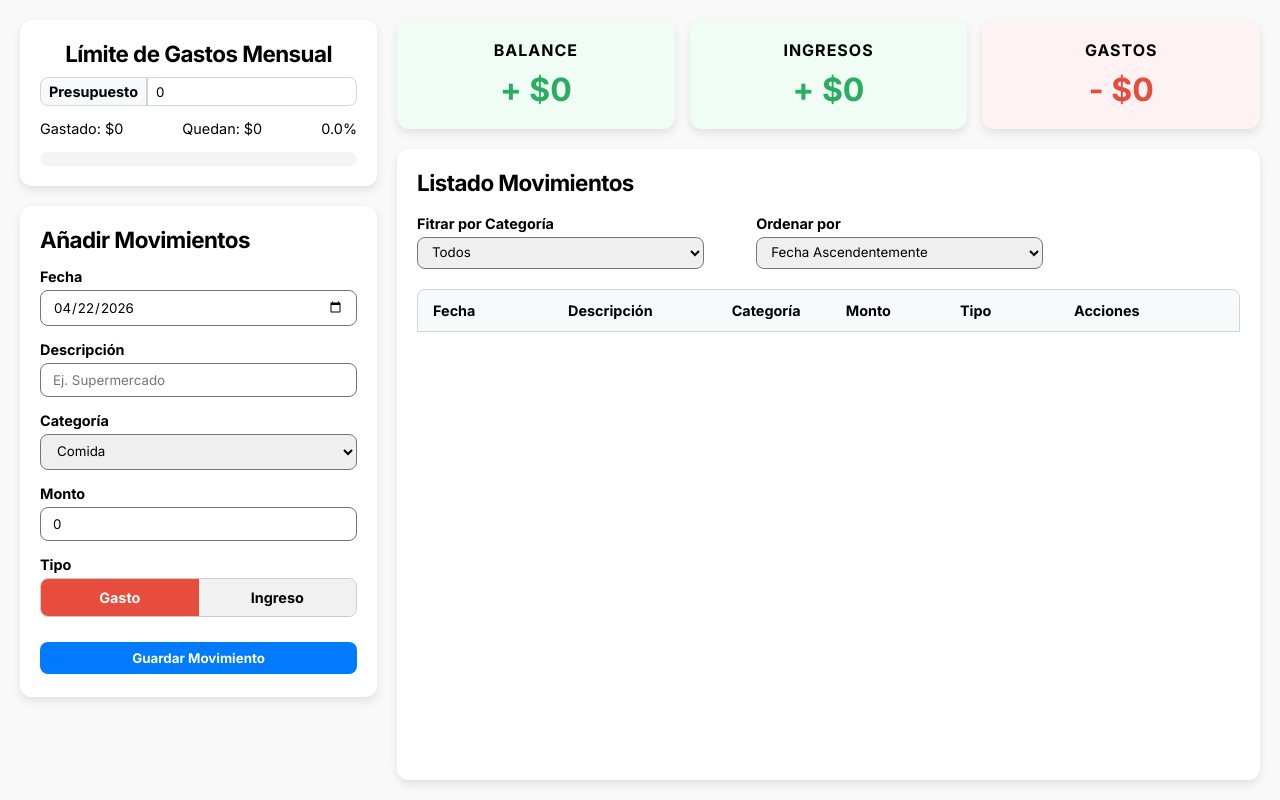
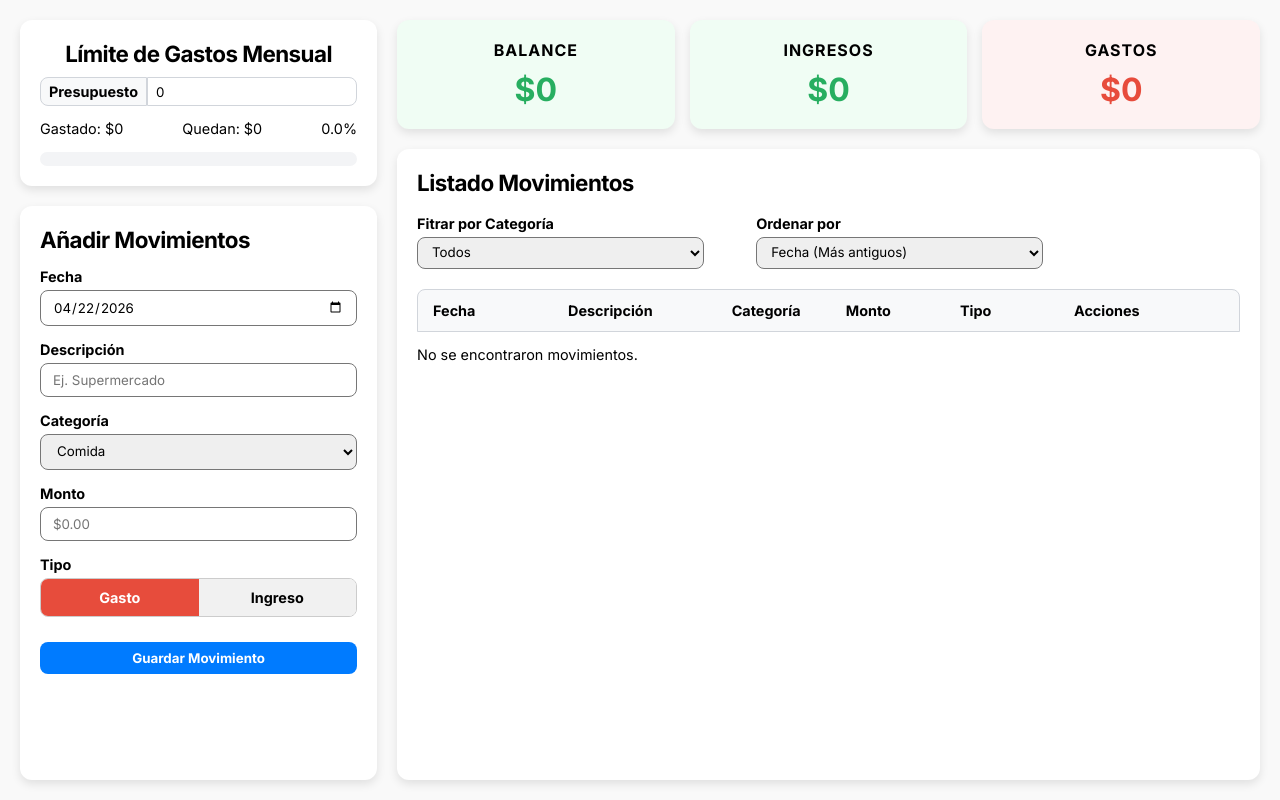
Before and after one commit to JuanPanero/DesarrolloSoftware-TP2, a React (Vite) app: page / in a window 1280 px wide. Built offline with nearby package versions, Linux system fonts and the light colour scheme.

Commit message:
refactor:  limpieza general de código y optimización de componentes

```diff
--- a/src/App.jsx
+++ b/src/App.jsx
@@ -7,20 +7,25 @@ import Presupuesto from './components/Presupuesto'
 
 function App() {
   const [movimientos, setMovimientos] = useState(()=>{
-    const datosGuardados = localStorage.getItem('movimientos')
-    return datosGuardados ? JSON.parse(datosGuardados) : []
+    try {
+      const datosGuardados = localStorage.getItem('movimientos');
+      return datosGuardados ? JSON.parse(datosGuardados) : [];
+    } catch (error) {
+      console.error("Error al cargar movimientos:", error);
+      return [];
+    }
   })
   const [filtro, setFiltro] = useState('todos')
   const [orden, setOrden] = useState('fecha')
+  const categorias = ['comida', 'salario', 'transporte', 'ocio', 'servicios', 'salud', 'educación', 'otros']
 
-  const agregarMovimientos = (nuevo) => {
-    setMovimientos([...movimientos, nuevo])
-  }
+  const agregarMovimiento = (nuevo) => setMovimientos([...movimientos, nuevo])
+
   const eliminarMovimiento = (movEliminar) => {
     setMovimientos(movimientos.filter((m)=>m.id!==movEliminar.id))
   }
 
-  const actualizarMovimiento = (movEditado) =>{
+  const editarMovimiento = (movEditado) =>{
     setMovimientos(movimientos.map((m)=> m.id === movEditado.id ? movEditado : m))
   }
 
@@ -30,29 +35,24 @@ function App() {
 
   const movFiltrados = movimientos.filter(mov=>{
     if(filtro === 'todos') return true
-
     return mov.categoria === filtro
   })
 
-  const movOrdenados = movFiltrados.sort((a,b)=>{
-    if(orden === 'fechaAsc'){
-      return new Date(a.fecha) - new Date(b.fecha)
-    } else if (orden === 'fechaDes'){
-      return new Date(b.fecha) - new Date(a.fecha)
-    }else if (orden === 'montoAsc'){
-      return a.monto - b.monto
-    }
-    return b.monto - a.monto
+  const movOrdenados = [...movFiltrados].sort((a,b)=>{
+    if(orden === 'fechaAsc') return new Date(a.fecha) - new Date(b.fecha)
+    if (orden === 'fechaDes') return new Date(b.fecha) - new Date(a.fecha)
+    if (orden === 'montoAsc') return a.monto - b.monto
+    return b.monto - a.monto //montoDes
   })
 
   return (
       <div className='contenedor-app'>
         <div className='columna-izq'>
           <Presupuesto movimientos={movimientos}/>
-          <Formulario className='formulario' agregarMov={agregarMovimientos}/>
+          <Formulario agregarMov={agregarMovimiento} categorias={categorias}/>
         </div>
         <div className='contenedor-info'>
-          <Balance className='contenedor-balance' movimientos={movimientos}/>
+          <Balance movimientos={movimientos}/>
           <Listado
             movimientos={movOrdenados}
             filtro={filtro}
@@ -60,8 +60,8 @@ function App() {
             orden={orden}
             setOrden={setOrden}
             eliminar={eliminarMovimiento}
-            actualizar={actualizarMovimiento}
-            className='contenedor-listado'
+            actualizar={editarMovimiento}
+            categorias={categorias}
           />
         </div>
       </div>
--- a/src/components/Balance.jsx
+++ b/src/components/Balance.jsx
@@ -1,11 +1,9 @@
-import '../App.css'
 import TarjetaBalance from './TarjetaBalance'
 
-function Balance({movimientos, className}){
+function Balance({movimientos}){
 
     let totalIngreso = 0
     let totalGasto = 0
-
     movimientos.forEach(mov => {
         if (mov.tipo === 'ingreso'){
             totalIngreso += mov.monto
@@ -13,14 +11,25 @@ function Balance({movimientos, className}){
             totalGasto += mov.monto
         }
     })
-
     const balanceTotal = totalIngreso - totalGasto
 
     return(
         <div className="contenedor-balance">
-            <TarjetaBalance titulo='Balance' monto={balanceTotal < 0 ? balanceTotal *(-1): balanceTotal} tipo={balanceTotal >=0 ? 'ingreso' : 'gasto'}/>
-            <TarjetaBalance titulo='Ingresos' monto={totalIngreso} tipo='ingreso'/>
-            <TarjetaBalance titulo='Gastos' monto={totalGasto} tipo='gasto'/>
+            <TarjetaBalance
+                titulo='Balance'
+                monto={Math.abs(balanceTotal)}
+                tipo={balanceTotal >=0 ? 'ingreso' : 'gasto'}
+            />
+            <TarjetaBalance
+                titulo='Ingresos'
+                monto={totalIngreso}
+                tipo='ingreso'
+            />
+            <TarjetaBalance
+                titulo='Gastos'
+                monto={totalGasto}
+                tipo='gasto'
+            />
         </div>
     )
 }
--- a/src/components/EditMovimiento.jsx
+++ b/src/components/EditMovimiento.jsx
@@ -1,5 +1,5 @@
 import { useState } from "react"
-function EditMovimiento({mov, actualizar, cambiarEditando}){
+function EditMovimiento({mov, actualizar, cambiarModo, categorias}){
         const [descripcion, setDescripcion] = useState(mov.descripcion)
         const [monto, setMonto] = useState(mov.monto)
         const [tipo, setTipo] = useState(mov.tipo)
@@ -8,7 +8,7 @@ function EditMovimiento({mov, actualizar, cambiarEditando}){
 
         const manejoCambiar = (e) =>{
         e.preventDefault()
-        if(monto <= 0 || descripcion === ''){
+        if(monto <= 0 || monto === '' || descripcion.trim() === ''){
             alert("Por favor, complete bien los campos")
             return
         }
@@ -21,41 +21,38 @@ function EditMovimiento({mov, actualizar, cambiarEditando}){
             fecha
         }
         actualizar(nuevoMov)
-        cambiarEditando()
+        cambiarModo()
         }
 
     return(
         <>
         <input
-            id="fecha"
             type="date"
             value={fecha}
             onChange={(e) => setFecha(e.target.value)}
         />
-        <input type="text" id='descripcion' placeholder='Ej. Supermercado' value={descripcion}
+        <input type="text" placeholder='Ej. Supermercado' value={descripcion}
             onChange={(e)=>setDescripcion(e.target.value)}
         />
         <select id='categoria' value={categoria} placeholder='Categoría'
             onChange={(e)=>setCategoria(e.target.value)}>
-            <option value="comida">Comida</option>
-            <option value="salario">Salario</option>
-            <option value="transporte">Transporte</option>
-            <option value="ocio">Ocio</option>
-            <option value="servicios">Servicios</option>
-            <option value="salud">Salud</option>
-            <option value="otros">Otros</option>
+            {categorias.map((cat)=>(
+                <option key={cat} value={cat}  className='option-categoria'>
+                    {cat}
+                </option>
+            ))}
         </select>
-        <input type="number" id='monto' placeholder='$0.00' value={monto}
+        <input type="number" placeholder='$0.00' value={monto}
             onChange={(e)=>setMonto(e.target.value)}
         />
-        <select id="tipo" value={tipo}
+        <select value={tipo}
             onChange={(e)=>setTipo(e.target.value)}>
             <option value="gasto">Gasto</option>
             <option value="ingreso">Ingreso</option>
         </select>
         <div className="contenedor-acciones">
             <button onClick={manejoCambiar} className="btn-accion btn-editar">Guardar</button>
-            <button onClick={cambiarEditando} className="btn-accion btn-eliminar">Cancelar</button>
+            <button onClick={cambiarModo} className="btn-accion btn-eliminar">Cancelar</button>
         </div>
     </>
 
--- a/src/components/Formulario.jsx
+++ b/src/components/Formulario.jsx
@@ -1,9 +1,8 @@
 import { useState } from 'react'
-import '../App.css'
 
-function Formulario({agregarMov, className}) {
+function Formulario({agregarMov, categorias}) {
     const [descripcion, setDescripcion] = useState('')
-    const [monto, setMonto] = useState(0)
+    const [monto, setMonto] = useState('')
     const [tipo, setTipo] = useState('gasto')
     const [categoria, setCategoria] = useState('comida')
     const [fecha, setFecha] = useState(new Date().toISOString().split('T')[0])
@@ -11,14 +10,14 @@ function Formulario({agregarMov, className}) {
     const guardarMov = (e) =>{
         e.preventDefault()
 
-        if(monto <= 0 || descripcion === ''){
+        if(monto <= 0 || monto === ''|| descripcion.trim() === ''){
             alert("Por favor, complete bien los campos")
             return
         }
 
         const nuevoMov = {
             id: Date.now(),
-            descripcion,
+            descripcion: descripcion.trim(),
             monto: parseFloat(monto),
             tipo,
             categoria,
@@ -28,12 +27,13 @@ function Formulario({agregarMov, className}) {
         agregarMov(nuevoMov)
 
         setDescripcion('')
-        setMonto(0)
+        setMonto('')
         setCategoria('comida')
+        setTipo('gasto');
+        setFecha(new Date().toISOString().split('T')[0]);
     }
 
     return(
-        <div>
         <form onSubmit={guardarMov} className='formulario'>
             <h2>Añadir Movimientos</h2>
 
@@ -57,13 +57,11 @@ function Formulario({agregarMov, className}) {
             <div className='campoForm'>
                 <label htmlFor="categoria">Categoría</label>
                 <select id='categoria' value={categoria} placeholder='Categoría' onChange={(e)=>setCategoria(e.target.value)}>
-                        <option value="comida">Comida</option>
-                        <option value="salario">Salario</option>
-                        <option value="transporte">Transporte</option>
-                        <option value="ocio">Ocio</option>
-                        <option value="servicios">Servicios</option>
-                        <option value="salud">Salud</option>
-                        <option value="otros">Otros</option>
+                    {categorias.map((cat)=>(
+                        <option key={cat} value={cat}  className='option-categoria'>
+                            {cat}
+                        </option>
+                    ))}
                 </select>
             </div>
 
@@ -101,10 +99,8 @@ function Formulario({agregarMov, className}) {
                 </div>
             </div>
 
-
             <button type='submit'>Guardar Movimiento</button>
         </form>
-        </div>
     )
 }
 
--- a/src/components/Listado.jsx
+++ b/src/components/Listado.jsx
@@ -1,38 +1,34 @@
-import { useState } from 'react'
 import ItemMovimiento from './ItemMovimiento'
-import '../App.css'
 
-
-function Listado({movimientos, filtro, orden, setOrden, setFiltro, eliminar, actualizar}) {
+function Listado({movimientos, filtro, orden, setOrden, setFiltro, eliminar, actualizar, categorias}) {
 
   return (
     <div className='contenedor-listado'>
       <h2>Listado Movimientos</h2>
-      <form className='contenedor-filtros'>
+
+      <div className='contenedor-filtros'>
         <div className='campo-filtro'>
           <label htmlFor="filtro">Fitrar por Categoría</label>
           <select id="filtro" value={filtro} placeholder='Categoría' onChange={(e)=>setFiltro(e.target.value)}>
             <option value="todos">Todos</option>
-            <option value="comida">Comida</option>
-            <option value="salario">Salario</option>
-            <option value="transporte">Transporte</option>
-            <option value="ocio">Ocio</option>
-            <option value="servicios">Servicios</option>
-            <option value="salud">Salud</option>
-            <option value="otros">Otros</option>
+            {categorias.map((cat)=>(
+              <option key={cat} value={cat}  className='option-categoria'>
+                {cat}
+              </option>
+            ))}
           </select>
         </div>
 
         <div className='campo-filtro'>
           <label htmlFor="ordenar">Ordenar por</label>
           <select id="ordenar" value={orden} onChange={(e)=>setOrden(e.target.value)}>
-            <option value="fechaAsc">Fecha Ascendentemente</option>
-            <option value="fechaDes">Fecha Descendentemente</option>
-            <option value="montoAsc">Monto Ascendentemente</option>
-            <option value="montoDes">Monto Descendentemente</option>
+            <option value="fechaAsc">Fecha (Más antiguos)</option>
+            <option value="fechaDes">Fecha (Más recientes)</option>
+            <option value="montoAsc">Monto (Menor a Mayor)</option>
+            <option value="montoDes">Monto (Mayor a Menor)</option>
           </select>
         </div>
-      </form>
+      </div>
 
       <div className='header-tabla'>
         <span>Fecha</span>
@@ -44,9 +40,19 @@ function Listado({movimientos, filtro, orden, setOrden, setFiltro, eliminar, act
       </div>
 
       <ul>
-        {movimientos.map((elemento)=>(
-          <ItemMovimiento key={elemento.id} mov={elemento} eliminar={eliminar} actualizar={actualizar}/>
-        ))}
+        {movimientos.length > 0 ? (
+          movimientos.map((elemento) => (
+            <ItemMovimiento
+              key={elemento.id}
+              mov={elemento}
+              eliminar={eliminar}
+              actualizar={actualizar}
+              categorias={categorias}
+            />
+          ))
+        ) : (
+          <p className="mensaje-vacio">No se encontraron movimientos.</p>
+        )}
       </ul>
     </div>
   )
--- a/src/components/TarjetaBalance.jsx
+++ b/src/components/TarjetaBalance.jsx
@@ -1,5 +1,3 @@
-import '../App.css'
-
 function TarjetaBalance({titulo, monto, tipo}){
 
     const claseMonto = tipo === 'ingreso' ? 'positivo' : 'negativo';
@@ -7,7 +5,10 @@ function TarjetaBalance({titulo, monto, tipo}){
     return(
         <div className={`tarjeta ${claseMonto}`}>
             <h3>{titulo}</h3>
-            <p>{tipo === 'ingreso' ? `+ $${monto.toLocaleString()}` : `- $${monto.toLocaleString()}`}</p>
+            <p>
+                {monto === 0 ? '' : (tipo === 'ingreso' ? `+ ` : `- `)}
+                {`$${monto.toLocaleString()}`}
+            </p>
         </div>
     )
 }
--- a/src/components/ViewMovimiento.jsx
+++ b/src/components/ViewMovimiento.jsx
@@ -1,4 +1,4 @@
-function ViewMovimiento({mov, eliminar, cambiarEditando}){
+function ViewMovimiento({mov, eliminar, cambiarModo}){
 
         const manejoEliminar= (e) =>{
             eliminar(mov)
@@ -16,13 +16,13 @@ function ViewMovimiento({mov, eliminar, cambiarEditando}){
                 {mov.categoria}
             </span>
             <span className={mov.tipo === 'ingreso' ? 'monto-ingreso' : 'monto-gasto'}>
-                {mov.tipo === 'ingreso' ? `+ $${mov.monto}` : `- $${mov.monto}`}
+                {mov.tipo === 'ingreso' ? `+ $${mov.monto.toLocaleString()}` : `- $${mov.monto.toLocaleString()}`}
             </span>
             <span className={mov.tipo === 'ingreso' ? 'tipo-ingreso' : 'tipo-gasto'}>
                 {mov.tipo}
             </span>
             <span>
-                <button className="btn-accion btn-editar" onClick={cambiarEditando}>Editar</button>
+                <button className="btn-accion btn-editar" onClick={cambiarModo}>Editar</button>
                 <button className="btn-accion btn-eliminar" onClick={manejoEliminar}>Eliminar</button>
             </span>
                 </>
```
Also changed, not shown: src/App.css (+8 -0 lines), src/components/ItemMovimiento.jsx (+6 -6 lines), src/components/Presupuesto.jsx (+14 -11 lines). Lines whose indentation alone changed are shown as unchanged.
